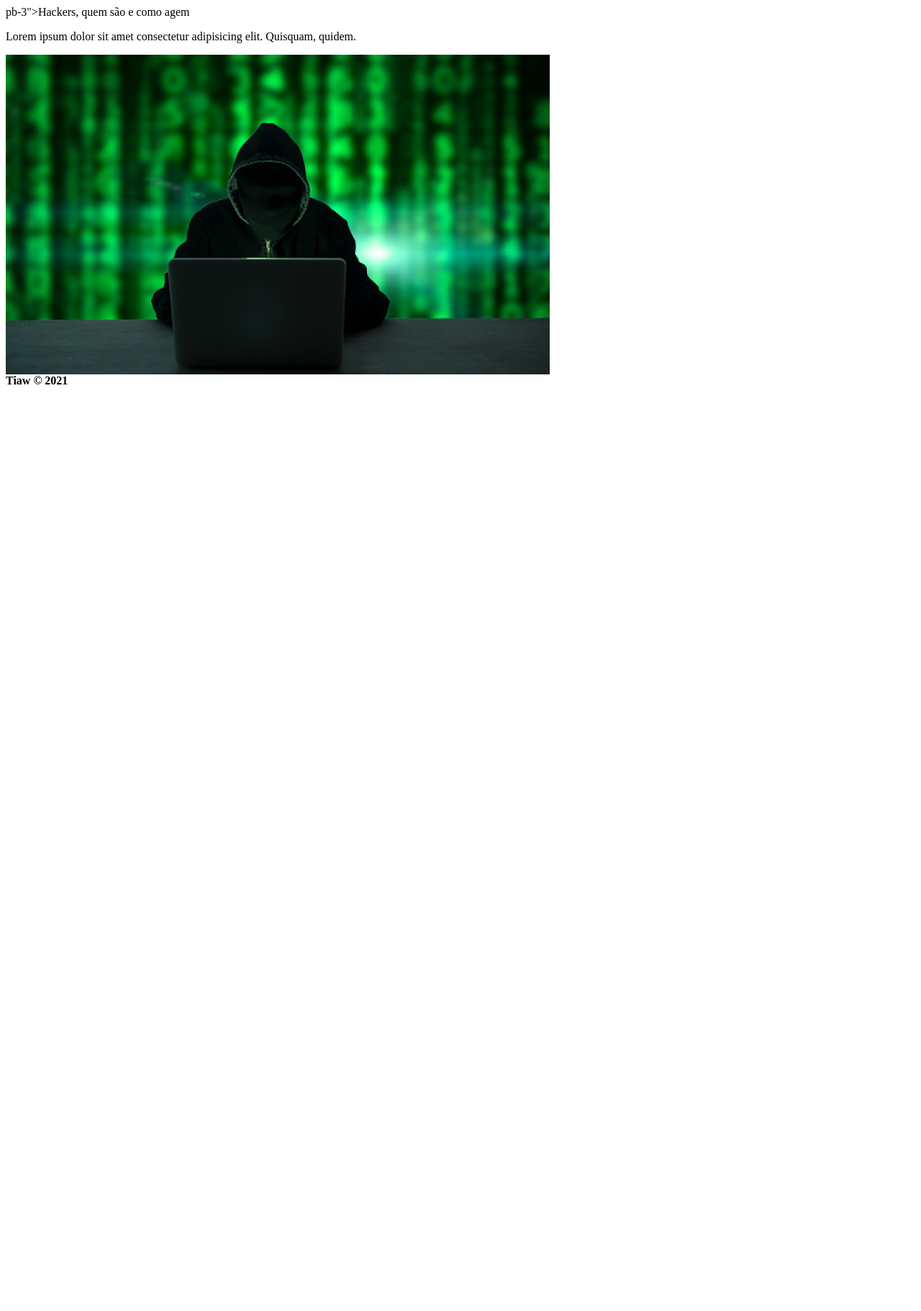
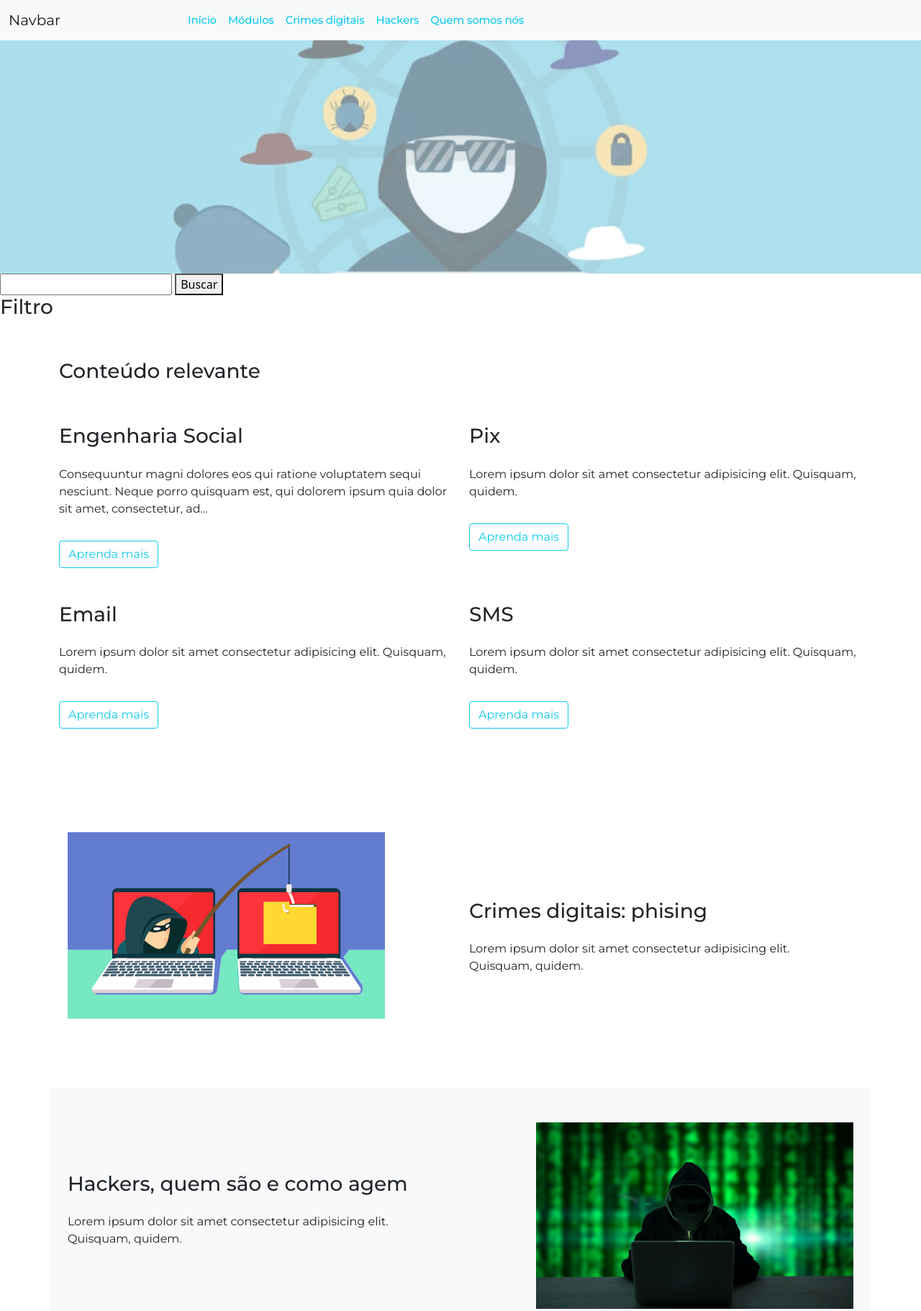
Before and after one commit to arthur-am/sprint-02-tiaw, a plain HTML site: page index.html in a window 1280 px wide. Shown: the top 1821 px of the page at 72% size. Before the commit the page ends 800 px from the top, so only its background shows below. Drawn offline with nearby package versions, Linux system fonts and the light colour scheme.

Commit message:
Update index.html

```diff
--- a/index.html
+++ b/index.html
@@ -1,4 +1,112 @@
-pb-3">Hackers, quem são e como agem</h3>
+<!doctype html>
+<html lang="en">
+  <head>
+    <meta charset="utf-8">
+    <meta name="viewport" content="width=device-width, initial-scale=1">
+
+    <!-- Bootstrap CSS -->
+    <link href="https://cdn.jsdelivr.net/npm/bootstrap@5.1.3/dist/css/bootstrap.min.css" rel="stylesheet" integrity="sha384-1BmE4kWBq78iYhFldvKuhfTAU6auU8tT94WrHftjDbrCEXSU1oBoqyl2QvZ6jIW3" crossorigin="anonymous">
+
+    <link href="./styles.css" rel="stylesheet">
+
+    <title>Sites Fakes - Tiaw</title>
+  </head>
+  <body>
+    <nav class="navbar navbar-expand-lg navbar-light bg-light">
+        <div class="container-fluid">
+          <a class="navbar-brand logo" href="#">Navbar</a>
+          <button class="navbar-toggler" type="button" data-bs-toggle="collapse" data-bs-target="#navbarSupportedContent" aria-controls="navbarSupportedContent" aria-expanded="false" aria-label="Toggle navigation">
+            <span class="navbar-toggler-icon"></span>
+          </button>
+          <div class="collapse navbar-collapse" id="navbarSupportedContent">
+            <ul class="navbar-nav me-auto mb-2 mb-lg-0">
+              <li class="nav-item menu-item">
+                <a class="nav-link text-info" aria-current="page" href="#banner">Início</a>
+              </li>
+
+              <li class="nav-item menu-item">
+                <a class="nav-link text-info" aria-current="page" href="#relevant-topics">Módulos</a>
+              </li>
+
+              <li class="nav-item menu-item">
+                <a class="nav-link text-info" aria-current="page" href="#phishing">Crimes digitais</a>
+              </li>
+
+              <li class="nav-item menu-item">
+                <a class="nav-link text-info" aria-current="page" href="#hackers">Hackers</a>
+              </li>
+
+              <li class="nav-item menu-item">
+                <a class="nav-link text-info" aria-current="page" href="#">Quem somos nós</a>
+              </li>
+
+
+            </ul>
+          </div>
+        </div>
+      </nav>
+
+    <div class="banner" id="banner">
+        <img src="./assets/banner.png" />
+        <div class="content">
+            <p>Ensinamentos sobre sites fakes, roubos de dados <br>na internet</p>
+            <button class="btn btn-info"><span>Aprenda mais</span></button>
+        </div>
+    </div>
+
+	<input id="keyword" type="text" />
+    <button id="search">
+      Buscar
+    </button>
+    <h3>Filtro</h3>
+    <div id="filteredList">
+    </div>
+
+    <div class="relevant-topics pt-5 pb-5" id="relevant-topics">
+        <div class="container">
+            <h3>Conteúdo relevante</h1>
+            <div class="row pt-5" id="relevant-row">
+
+            </div>
+        </div>
+    </div>
+
+    <div class="modal" id="myModal" tabindex="-1">
+        <div class="modal-lg modal-dialog modal-dialog-centered">
+          <div class="modal-content">
+            <div class="modal-header">
+              <h5 class="modal-title" id="relevant-title"></h5>
+              <button type="button" class="btn-close" data-bs-dismiss="modal" aria-label="Close"></button>
+            </div>
+            <div class="modal-body" id="relevant-body">
+              <p>Modal body text goes here.</p>
+            </div>
+          </div>
+        </div>
+      </div>
+
+    <div class="section container pt-5 pb-5 mb-5" id="phishing" onclick="window.location.href='./digital-crimes.html'">
+        <div class="container">
+            <div class="row justify-content-between">
+                <div class="col-md-5">
+                    <img  class="img-fluid" src="assets/first-section.png" />
+                </div>
+                <div class="col-md-6 pt-5">
+                    <div class="d-flex flex-column align-items-start justify-content-center h-100">
+                        <h3 class="pb-3">Crimes digitais: phising</h3>
+                        <p>Lorem ipsum dolor sit amet consectetur adipisicing elit. Quisquam, quidem.</p>
+                    </div>
+                </div>
+            </div>
+        </div>
+    </div>
+
+    <div class="section container pt-5 pb-5 bg-light" id="hackers" onclick="window.location.href='./hackers.html'">
+        <div class="container">
+            <div class="row d-flex justify-content-between order-sm-2">
+                <div class="col-md-6">
+                    <div class="d-flex flex-column align-items-start justify-content-center h-100">
+                        <h3 class="pb-3">Hackers, quem são e como agem</h3>
                         <p>Lorem ipsum dolor sit amet consectetur adipisicing elit. Quisquam, quidem.</p>
                     </div>
                 </div>
```
